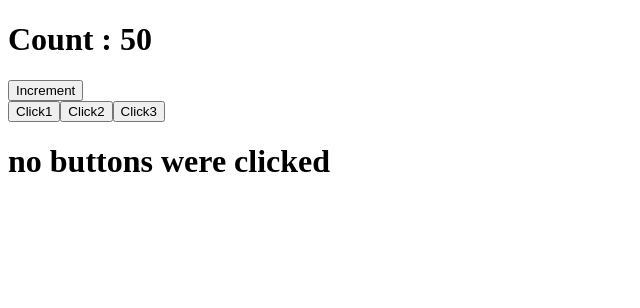
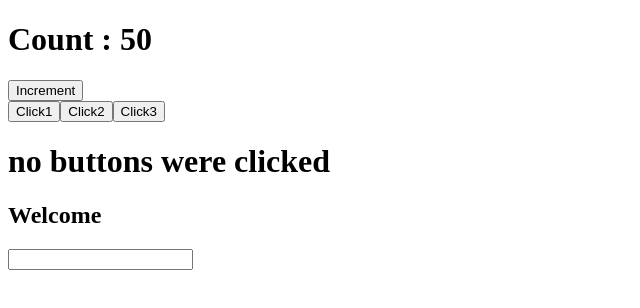
Before and after one commit to JennyPersichini/react-exercises, a React (Create React App) app in the folder react-exercises/: page / in a window 1280 px wide. Shown: the top 308 px of the page, without its empty margins (0-640 px from the left). Built offline with nearby package versions, Linux system fonts and the light colour scheme.

Commit message:
complete forms 01

```diff
--- a/react-exercises/src/App.js
+++ b/react-exercises/src/App.js
@@ -1,6 +1,7 @@
 import React from 'react'
 import ClickCounter from './ClickCounter'
 import ClickTracker from './ClickTracker'
+import InteractiveWelcome from './InteractiveWelcome'
 
 export default class App extends React.Component {
     render() {
@@ -8,6 +9,7 @@ export default class App extends React.Component {
           <div>
             <ClickCounter initialValue={50} incrementBy={2}/>
             <ClickTracker />
+            <InteractiveWelcome />
             </div>
         )
     }
--- /dev/null
+++ b/react-exercises/src/InteractiveWelcome.js
@@ -0,0 +1,43 @@
+import React from "react";
+import reactDOM from "react-dom";
+
+const root = reactDOM.createRoot(document.querySelector("#root"));
+class Welcome extends React.Component {
+  render() {
+    return <h2>Welcome</h2>;
+  }
+}
+
+export default class InteractiveWelcome extends React.Component {
+  state = {
+    username: ""
+  }
+
+  hendleChange = (event) => {
+    const value = event.target.value
+    const name = event.target.name
+
+    this.setState({
+      [name]: value,
+    })
+  }
+
+  /*componentDidUpdate() {
+    console.log(this.state);
+  }*/
+
+  render() {
+    return (
+      <div>
+        <Welcome />
+        <input
+          name="username"
+          value={this.state.username}
+          onChange={this.hendleChange}
+        />
+      </div>
+    )
+  }
+}
+
+root.render(<InteractiveWelcome />)
```
Also changed, not shown: react-exercises/src/Welcome.js (deleted, +0 -22 lines).
